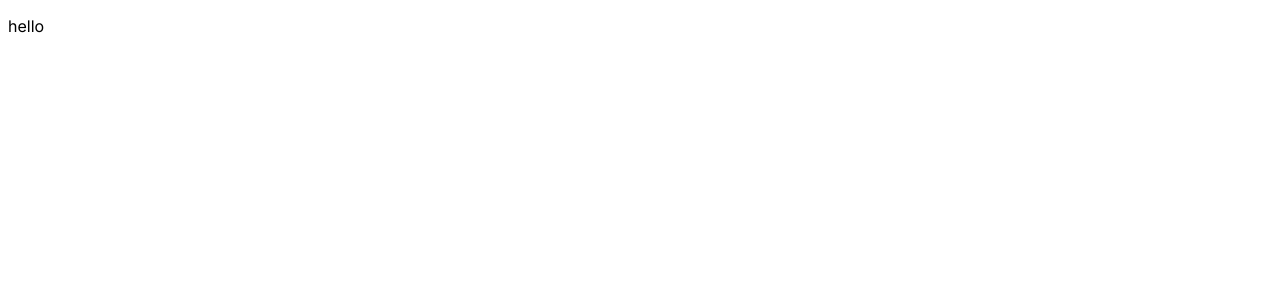
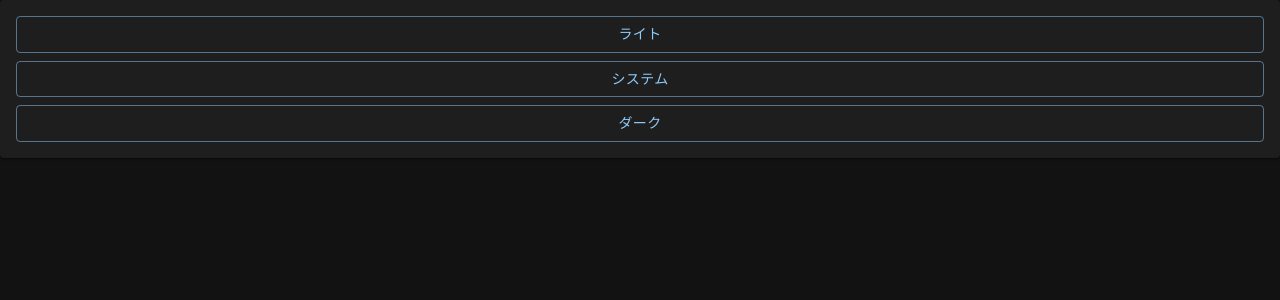
Before and after one commit to KadoProG/next-mui-dark-example, a Next.js app: page / in a window 1280 px wide. Shown: the top 300 px of the page. Built offline with nearby package versions, Linux system fonts and the light colour scheme.

Commit message:
add: 仮のコンテンツを作成

```diff
--- a/src/app/layout.tsx
+++ b/src/app/layout.tsx
@@ -1,5 +1,6 @@
 import type { Metadata } from 'next';
 import { Inter } from 'next/font/google';
+import { ThemeRegistry } from '@/libs/theme/ThemeRegistry';
 
 const inter = Inter({ subsets: ['latin'] });
 
@@ -15,7 +16,9 @@ export default function RootLayout({
 }>) {
   return (
     <html lang="ja">
-      <body className={inter.className}>{children}</body>
+      <body className={inter.className}>
+        <ThemeRegistry>{children}</ThemeRegistry>
+      </body>
     </html>
   );
 }
--- a/src/app/page.tsx
+++ b/src/app/page.tsx
@@ -1,2 +1,15 @@
-const Home = () => <p>hello</p>;
-export default Home;
+'use client';
+
+import { Box, Button, Paper, Stack } from '@mui/material';
+
+export default function Home() {
+  return (
+    <Paper component={Box} p={2}>
+      <Stack spacing={1}>
+        <Button variant="outlined">ライト</Button>
+        <Button variant="outlined">システム</Button>
+        <Button variant="outlined">ダーク</Button>
+      </Stack>
+    </Paper>
+  );
+}
--- /dev/null
+++ b/src/libs/theme/ThemeRegistry.tsx
@@ -0,0 +1,19 @@
+'use client';
+
+import CssBaseline from '@mui/material/CssBaseline';
+import { ThemeProvider, createTheme } from '@mui/material/styles';
+import React from 'react';
+
+export const ThemeRegistry = (props: { children: React.ReactNode }) => {
+  // カスタムシーン
+  const theme = createTheme({
+    palette: { mode: 'dark' }, // ここを'light', 'dark'と設定すると一発で変わる
+  });
+
+  return (
+    <ThemeProvider theme={theme}>
+      <CssBaseline />
+      {props.children}
+    </ThemeProvider>
+  );
+};
```
